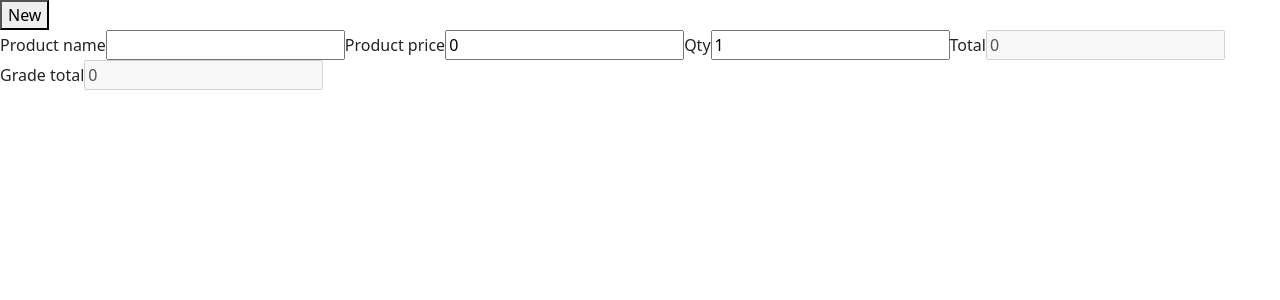
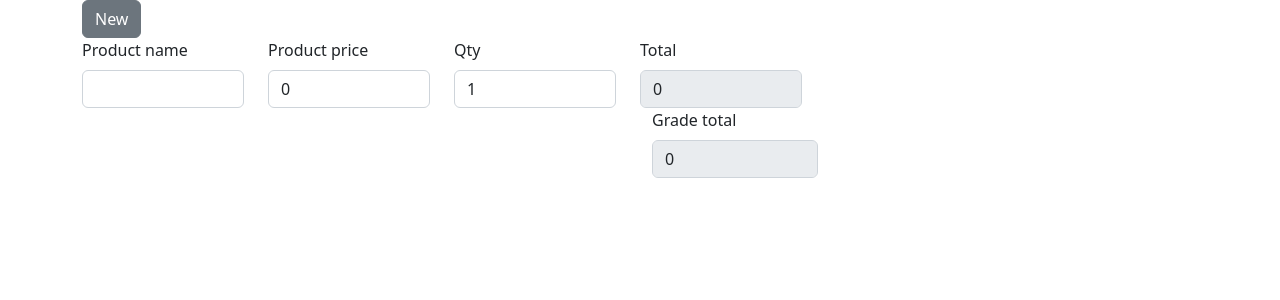
Before and after one commit to ryfazrin/dimy-test-fe, a Vue app: page / in a window 1280 px wide. Shown: the top 300 px of the page. Built offline with nearby package versions, Linux system fonts and the light colour scheme.

Commit message:
added: style bootstrap

```diff
--- a/src/App.vue
+++ b/src/App.vue
@@ -62,27 +62,38 @@ function updateGradeTotal() {
 </script>
 
 <template>
-  <div>
-    <button type="button" @click="addMore()">
+  <div class="container">
+    <button class="btn btn-secondary" type="button" @click="addMore()">
       New
     </button>
-    <div>
-      <div v-for="(product, index) in products" :key="index">
-        <label>Product name</label>
-        <input type="text" v-model="product.name" />
-        <label>Product price</label>
-        <input type="number" @input="updatePrice($event, index)" v-model="product.price" />
-        <label>Qty</label>
-        <input type="number" min="1" v-model="product.qty" @input="updateQuantity($event, index)" />
-        <label>Total</label>
-        <input type="number" v-model="product.total" disabled />
-        <button type="button" v-show="index != 0" @click="remove(index)">
-          Delete
-        </button>
+    <div class="row">
+      <div class="col-12 row" v-for="(product, index) in products" :key="index">
+        <div class="col-2">
+          <label class="form-label">Product name</label>
+          <input class="form-control" type="text" v-model="product.name" />
+        </div>
+        <div class="col-2">
+          <label class="form-label">Product price</label>
+          <input class="form-control" type="number" @input="updatePrice($event, index)" v-model="product.price" />
+        </div>
+        <div class="col-2">
+          <label class="form-label">Qty</label>
+          <input class="form-control" type="number" min="1" v-model="product.qty"
+            @input="updateQuantity($event, index)" />
+        </div>
+        <div class="col-2">
+          <label class="form-label">Total</label>
+          <input class="form-control" type="number" v-model="product.total" disabled />
+        </div>
+        <div class="col-4 d-flex align-items-end">
+          <button class="btn btn-danger" type="button" v-show="index != 0" @click="remove(index)">
+            Delete
+          </button>
+        </div>
       </div>
-      <div>
-        <label>Grade total</label>
-        <input type="number" v-model="gradeTotal" disabled />
+      <div class="col-2 offset-6 me-1">
+        <label class="form-label">Grade total</label>
+        <input class="form-control" type="number" v-model="gradeTotal" disabled />
       </div>
     </div>
   </div>
```
